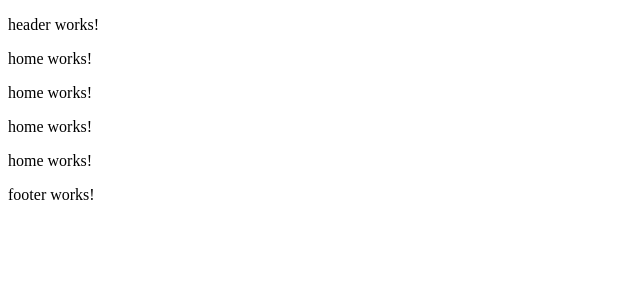
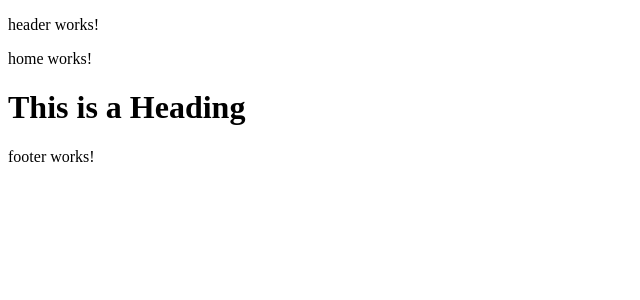
Before and after one commit to gauravpatidar312/repository1, an Angular app: page /home in a window 1280 px wide. Shown: the top 300 px of the page, without its empty margins (0-640 px from the left). Built offline with nearby package versions, Linux system fonts and the light colour scheme.

Commit message:
new heading tag inserted

```diff
--- a/src/app/home/home.component.html
+++ b/src/app/home/home.component.html
@@ -1,4 +1,2 @@
 <p>home works!</p>
-<p>home works!</p>
-<p>home works!</p>
-<p>home works!</p>
+<h1>This is a Heading</h1>
```
